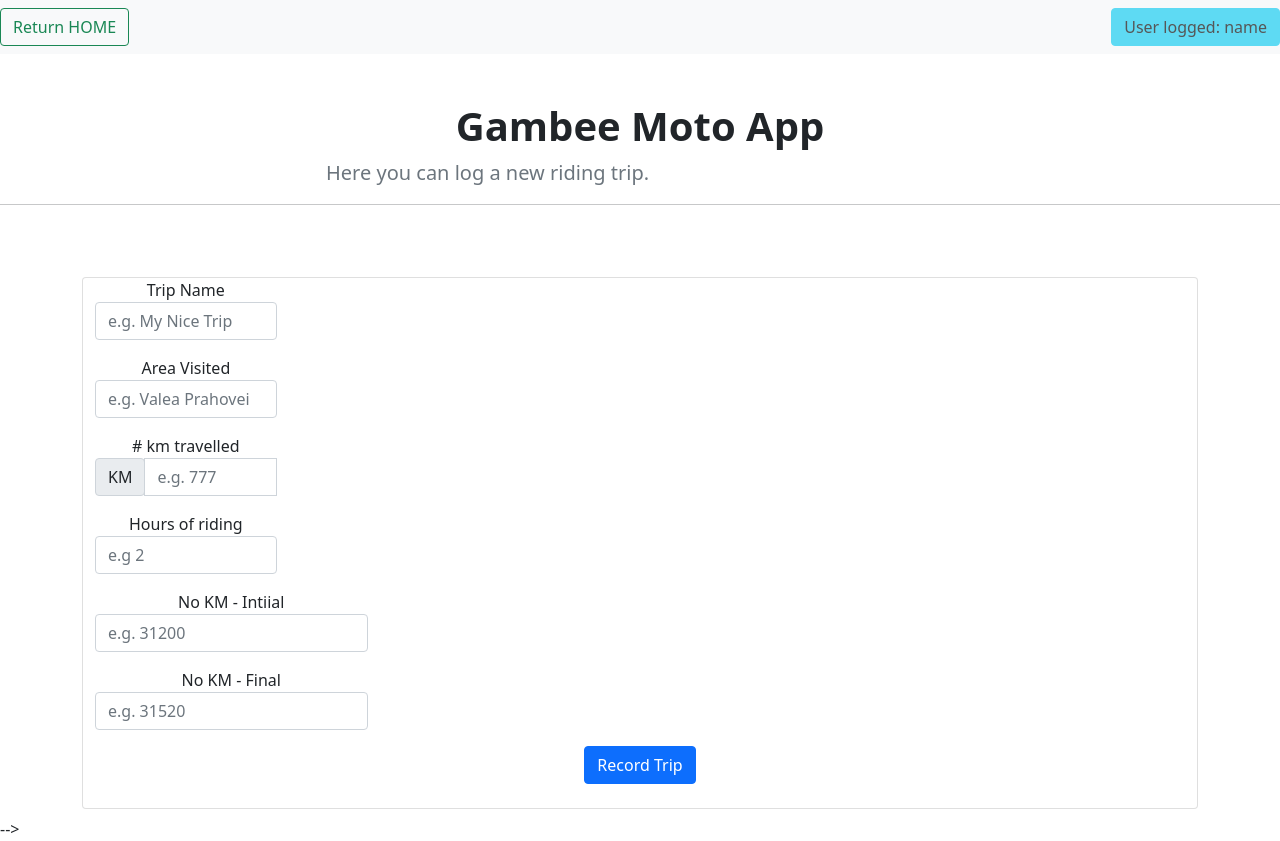
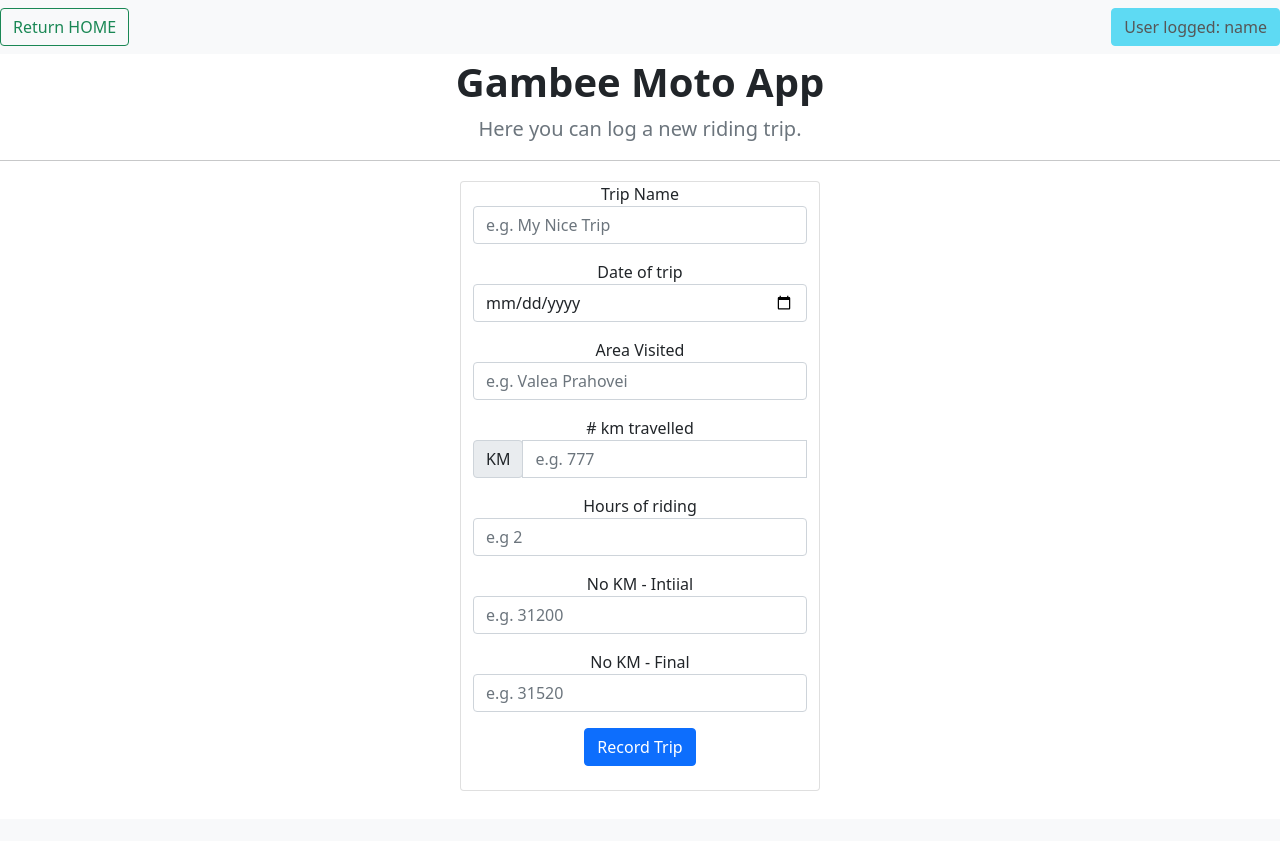
Before and after one commit to vraica-dev/GambeeMotoApp, a Flask app: page /trips in a window 1280 px wide. After the commit the page ends 791 px from the top, so only its background shows below. Run offline with Flask 2, Linux system fonts and the light colour scheme; a user stored in the database is signed in.

Commit message:
v1.9.0 - frontend adjs; join date + trip date added;

```diff
--- a/application/routes.py
+++ b/application/routes.py
@@ -4,6 +4,7 @@ from flask import current_app as app
 from flask_login import LoginManager, current_user, login_user, login_manager, login_required, logout_user
 from application import db
 from application.models import TripRecords, Riders
+from datetime import datetime
 
 loginMan = LoginManager(app)
 login_manager.session_protection = "strong"
@@ -75,6 +76,7 @@ def trips():
 
         if request.method == 'POST':
             temp_trip_name = request.form['trip_name']
+            temp_trip_date = datetime.fromisoformat(request.form['trip_date'])
             temp_area_name = request.form['area_name']
             temp_km_travelled = int(request.form['km_travelled'])
             temp_hours_riding = int(request.form['hours_riding'])
@@ -82,11 +84,11 @@ def trips():
             temp_km_final = int(request.form['km_final'])
             temp_added_by = session['logged_user']
 
-            if session.get('logged_user', None) == 'guest@guest.com':
+            if session.get('logged_user', None) == 'XXguest@guest.com':
                 flash("Sorry. You can't save data as Guest.")
             else:
 
-                new_trip = TripRecords(trip_name=temp_trip_name, area_name=temp_area_name,
+                new_trip = TripRecords(trip_name=temp_trip_name, trip_date=temp_trip_date, area_name=temp_area_name,
                                        km_travelled=temp_km_travelled,
                                        h_travelled=temp_hours_riding, km_initial=temp_km_initial,
                                        km_final=temp_km_final, added_by=temp_added_by)
@@ -118,7 +120,7 @@ def detailed_trip(trip_name):
     else:
         found_trip = TripRecords.query.filter_by(trip_name=trip_name).first()
 
-    return render_template('detailed_trip.html', detailed_trip=found_trip)
+    return render_template('detailed_trip.html', detailed_trip=found_trip, crr_user=session['logged_user'].split('@')[0])
 
 
 @app.route('/contact')
@@ -179,6 +181,7 @@ def delete_trip(rider_email, trip_name):
 @app.route('/update_trip/<rider_email>/<trip_name>', methods=['POST'])
 def update_existing_trip(rider_email, trip_name):
     temp_trip_name = request.form['new_trip_name']
+    temp_trip_date = datetime.fromisoformat(request.form['new_trip_date'])
     temp_area_name = request.form['new_area_name']
     temp_km_travelled = int(request.form['new_km_travelled'])
     temp_hours_riding = int(request.form['new_hours_riding'])
@@ -187,7 +190,7 @@ def update_existing_trip(rider_email, trip_name):
     temp_added_by = rider_email
 
     trip_existing = TripRecords.query.filter_by(added_by=rider_email, trip_name=trip_name).first()
-    updated_trip = TripRecords(trip_name=temp_trip_name, area_name=temp_area_name,
+    updated_trip = TripRecords(trip_name=temp_trip_name, trip_date=temp_trip_date, area_name=temp_area_name,
                                km_travelled=temp_km_travelled,
                                h_travelled=temp_hours_riding, km_initial=temp_km_initial,
                                km_final=temp_km_final, added_by=temp_added_by)
--- a/application/templates/base.html
+++ b/application/templates/base.html
@@ -6,7 +6,7 @@
     <link href="https://cdn.jsdelivr.net/npm/bootstrap@5.0.0-beta2/dist/css/bootstrap.min.css" rel="stylesheet" integrity="sha384-BmbxuPwQa2lc/FVzBcNJ7UAyJxM6wuqIj61tLrc4wSX0szH/Ev+nYRRuWlolflfl" crossorigin="anonymous">
     <link rel="stylesheet" href="static/style.css">
 </head>
-<body>
+<body class="text-center">
 
 {%block trips_common%}
 {%endblock%}
--- a/application/templates/trips.html
+++ b/application/templates/trips.html
@@ -3,36 +3,71 @@
 {%block form_details%}
 
 
-<div class="py-2 text-center container">
+<div class="row py-lg-1">
+    <div class="col-lg-6 col-md-8 mx-auto">
+        <h1 class="fw-bold text-center">Gambee Moto App</h1>
+        <p class="lead text-muted">Here you can log a new riding trip.</p>
+    </div>
 
-    <div class="card text-center container ml-2" style="width: 100%;">
+    <BR>
+    <HR>
+
+    {% with messages = get_flashed_messages() %}
+    {% if messages %}
+    {% for message in messages %}
+    <div class="alert alert-danger" role="alert">
+        {{message}}
+    </div>
+    {% endfor %}
+    {% endif %}
+    {% endwith %}
+
+</div>
+
+
+<div class=" text-center container pb-1" style="width: 30%">
+
+    <div class="card text-center container mb-4">
 
         <form action="{{ url_for('trips') }}" method="POST" class="needs-validation" novalidate>
+
             <div class="form-row">
-                <div class="col-md-2 mb-3">
+                <div class="col-md mb-3">
                     <label for="validationCustom01">Trip Name</label>
-                    <input type="text" class="form-control" id="validationCustom01" name="trip_name" placeholder="e.g. My Nice Trip" value=""
+                    <input type="text" class="form-control" id="validationCustom02" name="trip_name"
+                           placeholder="e.g. My Nice Trip" value=""
                            required>
                     <div class="valid-feedback">
                         Looks good!
                     </div>
                 </div>
-                <div class="col-md-2 mb-3">
+                <div class="col-md mb-3">
+                    <label for="validationCustom01">Date of trip</label>
+                    <input type="date" class="form-control" id="validationCustom01" name="trip_date"
+                           placeholder="e.g. 23/04/1992" value=""
+                           required>
+                    <div class="valid-feedback">
+                        Looks good!
+                    </div>
+                </div>
+                <div class="col-md mb-3">
                     <label for="validationCustom02">Area Visited</label>
-                    <input type="text" class="form-control" id="validationCustom02" name="area_name" placeholder="e.g. Valea Prahovei" value=""
+                    <input type="text" class="form-control" id="validationCustom02" name="area_name"
+                           placeholder="e.g. Valea Prahovei" value=""
                            required>
                     <div class="valid-feedback">
                         Looks good!
                     </div>
                 </div>
 
-                <div class="col-md-2 mb-3">
+                <div class="col-md mb-3">
                     <label for="validationCustomUsername"># km travelled</label>
                     <div class="input-group">
                         <div class="input-group-prepend">
                             <span class="input-group-text" id="inputGroupPrepend">KM</span>
                         </div>
-                        <input type="number" class="form-control" id="validationCustomUsername" name="km_travelled" placeholder="e.g. 777" value=""
+                        <input type="number" class="form-control" id="validationCustomUsername" name="km_travelled"
+                               placeholder="e.g. 777" value=""
                                aria-describedby="inputGroupPrepend" required>
                         <div class="invalid-feedback">
                             Please insert the no of km.
@@ -45,29 +80,33 @@
 
 
             <div class="form-row">
-                <div class="col-md-2 mb-3">
+                <div class="col-md mb-3">
                     <label for="validationCustom03">Hours of riding</label>
-                    <input type="number" class="form-control" id="validationCustom03" name="hours_riding" placeholder="e.g 2" value="" required>
+                    <input type="number" class="form-control" id="validationCustom03" name="hours_riding"
+                           placeholder="e.g 2" value="" required>
                     <div class="invalid-feedback">
                         Please provide a valid city.
                     </div>
                 </div>
-                <div class="col-md-3 mb-3">
+                <div class="col-md mb-3">
                     <label for="validationCustom04">No KM - Intiial</label>
-                    <input type="number" class="form-control" id="validationCustom04" name="km_initial" placeholder="e.g. 31200" value="" required>
+                    <input type="number" class="form-control" id="validationCustom04" name="km_initial"
+                           placeholder="e.g. 31200" value="" required>
                     <div class="invalid-feedback">
                         Please provide a valid no of km at the beginning of the trip.
                     </div>
                 </div>
-                <div class="col-md-3 mb-3">
+                <div class="col-md mb-3">
                     <label for="validationCustom05">No KM - Final</label>
-                    <input type="number" class="form-control" id="validationCustom05" name="km_final" placeholder="e.g. 31520" value="" required>
+                    <input type="number" class="form-control" id="validationCustom05" name="km_final"
+                           placeholder="e.g. 31520" value="" required>
                     <div class="invalid-feedback">
                         Please provide a valid no of km at the end of the trip.
                     </div>
                 </div>
             </div>
-            <button class="btn btn-primary mb-4" name="record_trip" type="submit" value="tripSubmit">Record Trip</button>
+            <button class="btn btn-primary mb-4" name="record_trip" type="submit" value="tripSubmit">Record Trip
+            </button>
         </form>
     </div>
 
@@ -95,8 +134,7 @@
 })();
 
 
-
-<!--</script>-->
+</script>
 
 
 {%endblock%}
--- a/application/templates/trips_common.html
+++ b/application/templates/trips_common.html
@@ -19,30 +19,6 @@
 
 
 </nav>
-
-
-<div class="row py-lg-5">
-    <div class="col-lg-6 col-md-8 mx-auto">
-        <h1 class="fw-bold text-center">Gambee Moto App</h1>
-        <p class="lead text-muted">Here you can log a new riding trip.</p>
-    </div>
-
-    <BR>
-    <HR>
-
-    {% with messages = get_flashed_messages() %}
-        {% if messages %}
-                {% for message in messages %}
-                 <div class="alert alert-danger" role="alert">
-                     {{message}}
-                 </div>
-                {% endfor %}
-        {% endif %}
-    {% endwith %}
-
-</div>
-
-
 {%endblock%}
 
 {%block form_details%}
```
Also changed, not shown: application/models.py (+6 -1 lines), application/templates/admin_pannel.html (+7 -2 lines), application/templates/detailed_trip.html (+21 -8 lines), application/templates/view_trips.html (+6 -2 lines), application/tripsDB.sqlite3.
